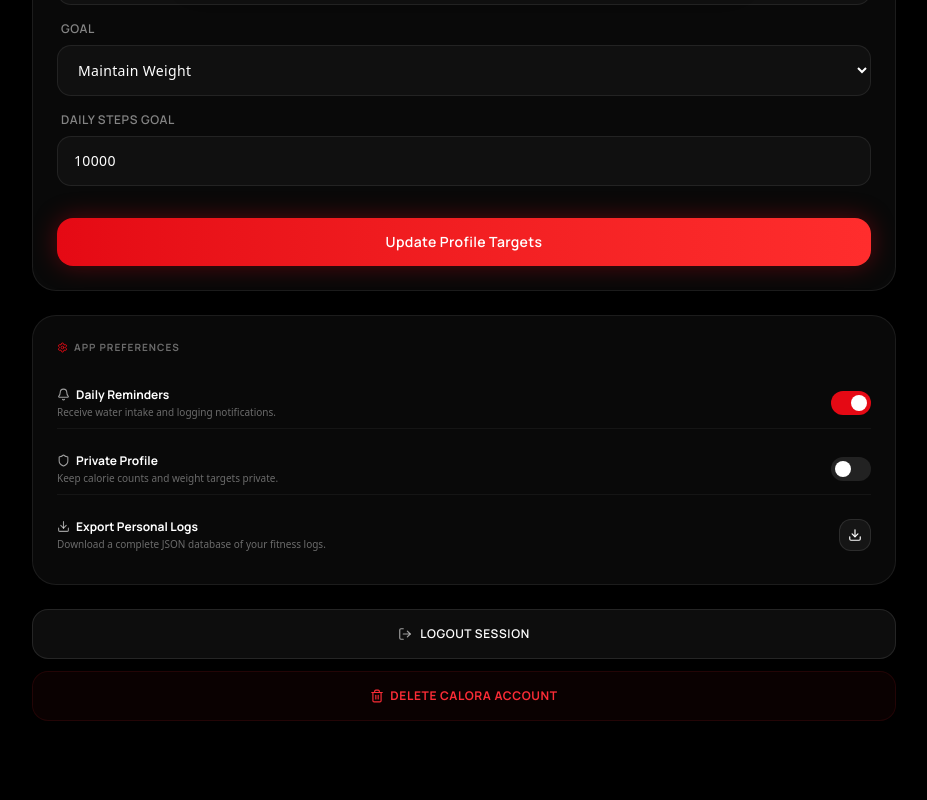
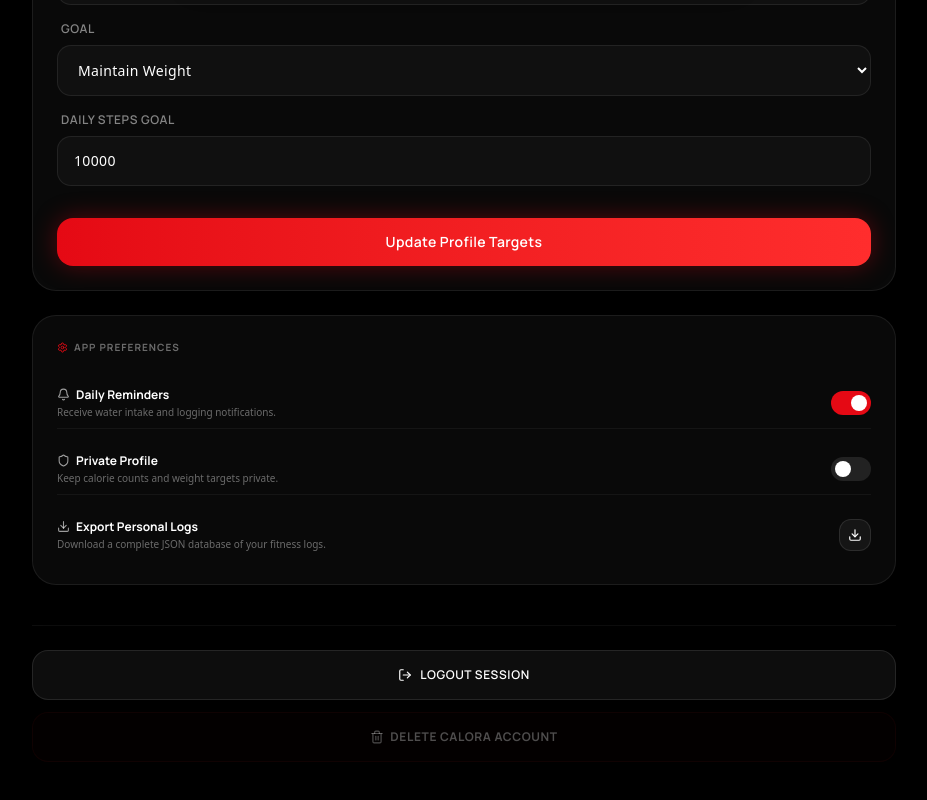
Before and after one commit to aditya-vrm/Calora, a Next.js app: page /profile in a window 1280 px wide. Shown: the part 799-1599 px from the top of the page, without its empty margins (176-1103 px from the left). Built offline with nearby package versions, Linux system fonts and the light colour scheme; no server answers; sample sign-in values are in the browser's storage.

Commit message:
Create environment variables template env file and refine logout and delete buttons on profile page

```diff
--- a/src/app/profile/page.js
+++ b/src/app/profile/page.js
@@ -524,19 +524,19 @@ export default function ProfilePage() {
       </GlassCard>
 
       {/* Account Deletion and Logout Action Buttons */}
-      <div className="flex flex-col gap-3">
+      <div className="flex flex-col gap-3 border-t border-white/5 pt-6 mt-4">
         <Button
           variant="secondary"
           onClick={handleLogout}
-          className="w-full py-4 text-xs uppercase tracking-wider font-bold border border-white/10 hover:border-white/20"
+          className="w-full py-4 text-xs uppercase tracking-wider font-bold border border-white/10 hover:border-red-500/30 hover:text-red-500 transition-all shadow-md hover:shadow-red-500/5"
         >
-          <LogOut size={14} className="text-white/60" />
+          <LogOut size={14} />
           Logout Session
         </Button>
 
         <button
           onClick={handleDeleteAccount}
-          className="w-full py-4 rounded-2xl bg-red-950/15 border border-red-500/10 hover:bg-red-950/30 hover:border-red-500/20 text-red-500 font-manrope text-xs uppercase tracking-wider font-bold transition-all flex items-center justify-center gap-1.5 select-none focus:outline-none"
+          className="w-full py-4 rounded-2xl bg-red-950/5 border border-red-500/5 hover:bg-red-950/20 hover:border-red-500/15 text-white/30 hover:text-red-400 font-manrope text-xs uppercase tracking-wider font-bold transition-all flex items-center justify-center gap-1.5 select-none focus:outline-none"
         >
           <Trash2 size={14} />
           Delete Calora Account
```
